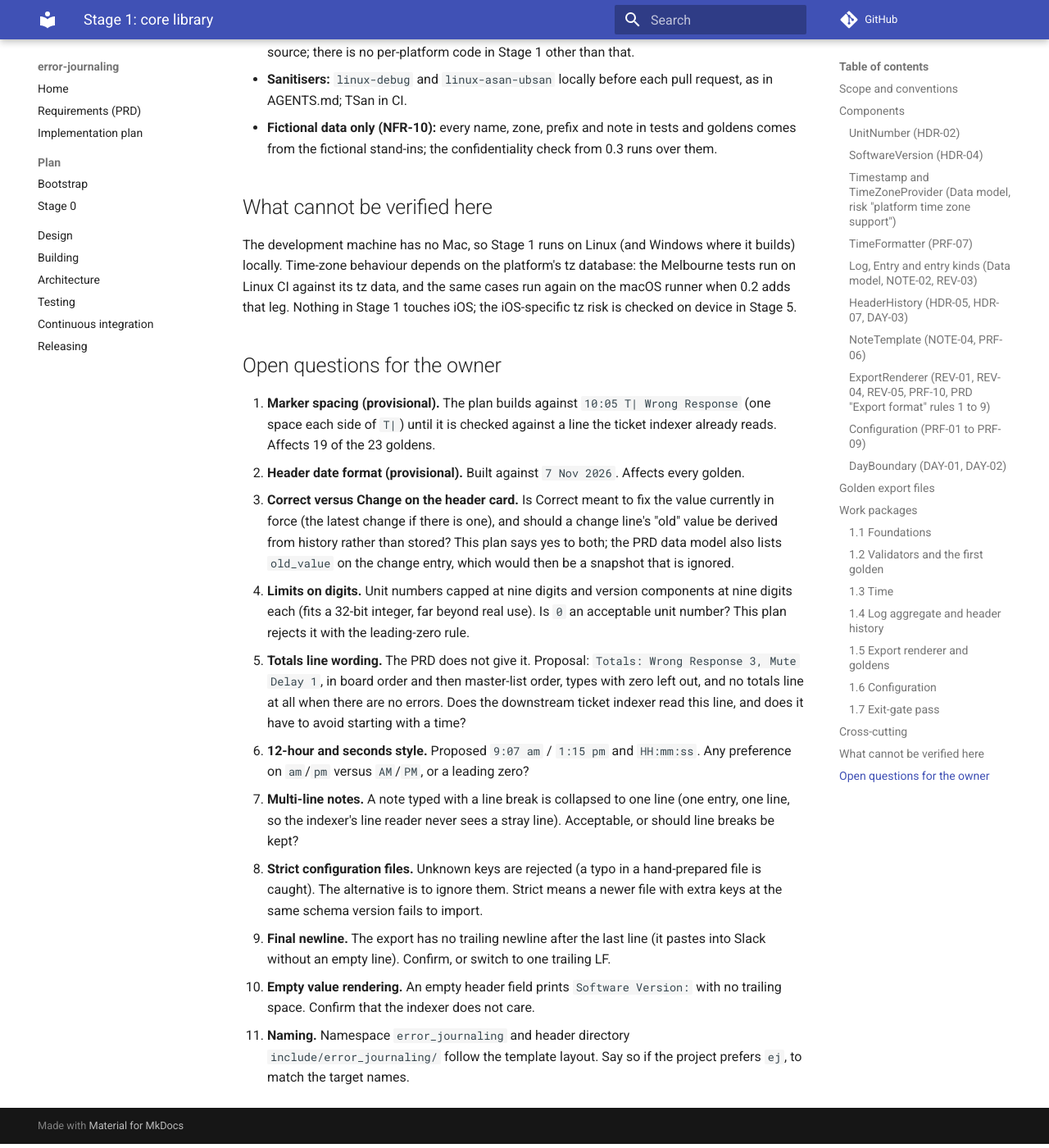
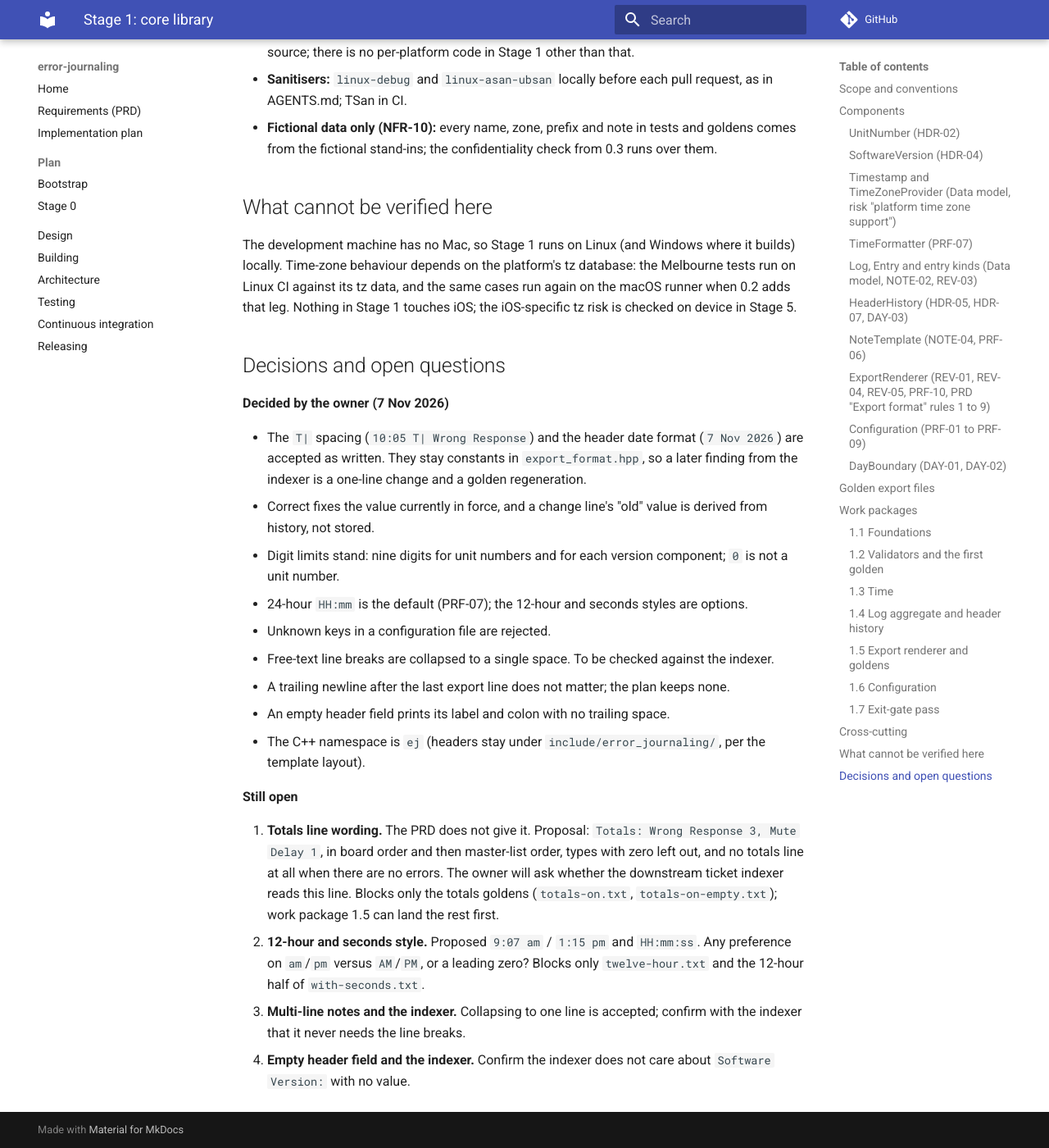
Before and after one commit to iainchesworthlabs/icl-error-journaling, an MkDocs documentation site: the page built from docs/plan/stage-1.md, in a window 1280 px wide and 1400 px high, scrolled down 13728 px. Shown: the whole window at 82% size. Built offline with MkDocs 1.6.1 and Material for MkDocs 9.7.7, drawn with Linux system fonts in a browser that asks for light colours; comment, search, counter and statistics services are not loaded; some of the changed text lies outside the part shown.

Commit message:
Record the owner's Stage 1 decisions
Mark the T| spacing, header date format, Correct and Change reading, digit limits, line-break collapsing, strict configuration keys, final newline, empty header fields and the ej namespace as decided. Four questions stay open: totals wording, 12-hour style, and two checks against the indexer.

Signed-off-by: Iain Chesworth <iain.chesworth@gmail.com>

````diff
--- a/docs/plan/stage-1.md
+++ b/docs/plan/stage-1.md
@@ -12,7 +12,7 @@ one pull request into `develop`. Requirement IDs refer to the [PRD](../prd.md).
 Everything lives in `ej_core` (C++23, QtCore only) under `libs/core/`. There is no UI, no database and no QML. Stage 1 adds
 no dependency.
 
-- Headers in `libs/core/include/error_journaling/`, namespace `error_journaling`, sources in `libs/core/src/`, tests in
+- Headers in `libs/core/include/error_journaling/`, namespace `ej`, sources in `libs/core/src/`, tests in
   `libs/core/tests/`.
 - Text is UTF-8 `std::string`. The core uses `std::chrono` for time. `QTimeZone` appears only in one implementation file
   (see 1.3), so the rest of the core builds and tests without Qt types.
@@ -198,8 +198,7 @@ std::expected<void, HeaderError> correct_header_change(Log&, EntryId change, std
 
 `correct_header` fixes the value currently in force: the latest live change for that field if there is one, otherwise the
 initial value. The "old" value on a change line is derived from the history (`previous_value`), not stored, so a
-correction flows into every later line without rewriting entries. Open question 3 asks the owner to confirm this reading
-of the PRD's data model. `change_header` validates through `UnitNumber` and `SoftwareVersion` for those fields and
+correction flows into every later line without rewriting entries. The owner confirmed this reading of the PRD's data model. `change_header` validates through `UnitNumber` and `SoftwareVersion` for those fields and
 rejects a change to the value already in force.
 
 Tests (`unit`):
@@ -270,8 +269,8 @@ std::expected<std::string, RenderError> render_entry_line(const Log&, EntryId, c
 ```
 
 `render_entry_line` serves REV-04 (copy one line) and the timeline in Stage 3, so the review screen and the export cannot
-drift apart (REV-01 requires the same wording). The two format constants that are still provisional (the header date and
-the space after `T|`) are each defined once in `export_format.hpp`, so a change is a one-line edit followed by regenerating
+drift apart (REV-01 requires the same wording). The two format constants that were provisional (the header date and
+the space after `T|`, now accepted) are each defined once in `export_format.hpp`, so a change is a one-line edit followed by regenerating
 the affected golden files.
 
 Rules as implemented (the numbering is this plan's; it covers PRD rules 1 to 9 and adds line endings):
@@ -285,7 +284,7 @@ Rules as implemented (the numbering is this plan's; it covers PRD rules 1 to 9 a
 6. Times in the zone each entry was captured in, formatted by `TimeFormatter`.
 7. Deleted entries are skipped. With totals on, a blank line and a totals line follow the timeline.
 8. Header block, blank line, timeline. LF line endings, UTF-8, no trailing whitespace on any line.
-9. Free text containing line breaks is collapsed to single spaces, so one entry is always one line (open question 7).
+9. Free text containing line breaks is collapsed to single spaces, so one entry is always one line (accepted; open question 3 checks it against the indexer).
 
 Tests (`unit`): the golden files below, plus:
 
@@ -342,7 +341,7 @@ Tests (`unit`):
   `{value}`, a malformed UUID, an empty facilitator, a prefix of `UNIT-`.
 - Several faults in one file are all reported, in file order.
 - A retired type keeps its board position out of the layout, and still round-trips.
-- Unknown keys are rejected with `UNKNOWN_FIELD` (open question 8).
+- Unknown keys are rejected with `UNKNOWN_FIELD` (decided).
 - Unicode names round-trip; a file with a byte-order mark is accepted.
 - Limits: files over 1 MiB, or with over 500 error types, are rejected before parsing deeply (no unbounded work on an
   imported file).
@@ -384,10 +383,10 @@ directory and prints the first differing line. A `.gitattributes` rule marks `li
 eol=lf` so a Windows checkout cannot convert line endings. Names, ids and zones are fictional (Sam Example, UNIT, North
 Site, Wrong Response, and the other error types of the proposed board).
 
-"Date" means the header date format (provisional decision 2: `7 Nov 2026`). "T\|" means the space after the marker
-(provisional decision 1: `HH:mm T| <error type>`). Every golden has a `Date:` line, so a change to the date format
+"Date" means the header date format (accepted: `7 Nov 2026`). "T\|" means the space after the marker
+(accepted: `HH:mm T| <error type>`). Every golden has a `Date:` line, so a change to the date format
 regenerates all of them; only the goldens with error lines depend on the marker spacing. The totals-line wording is not in
-the PRD at all and is a third provisional item (open question 5).
+the PRD at all and is a third provisional item (open question 1).
 
 | File | Covers | Date | T\| | Totals wording |
 |---|---|---|---|---|
@@ -416,7 +415,7 @@ the PRD at all and is a third provisional item (open question 5).
 | `retired-type.txt` | An entry whose error type was retired later still prints its name. | yes | yes | no |
 
 The first golden to be written, reviewed and merged is `prd-example.txt` (work package 1.2), before any other renderer
-code. If the owner changes either provisional decision, the change is a constant in `export_format.hpp` plus a
+code. If the owner changes either accepted format, the change is a constant in `export_format.hpp` plus a
 regeneration of the files in the table, reviewed as a diff.
 
 ## Work packages
@@ -480,28 +479,29 @@ depends on the platform's tz database: the Melbourne tests run on Linux CI again
 on the macOS runner when 0.2 adds that leg. Nothing in Stage 1 touches iOS; the iOS-specific tz risk is checked on device in
 Stage 5.
 
-## Open questions for the owner
+## Decisions and open questions
 
-1. **Marker spacing (provisional).** The plan builds against `10:05 T| Wrong Response` (one space each side of `T|`) until
-   it is checked against a line the ticket indexer already reads. Affects 19 of the 23 goldens.
-2. **Header date format (provisional).** Built against `7 Nov 2026`. Affects every golden.
-3. **Correct versus Change on the header card.** Is Correct meant to fix the value currently in force (the latest change if
-   there is one), and should a change line's "old" value be derived from history rather than stored? This plan says yes to
-   both; the PRD data model also lists `old_value` on the change entry, which would then be a snapshot that is ignored.
-4. **Limits on digits.** Unit numbers capped at nine digits and version components at nine digits each (fits a 32-bit
-   integer, far beyond real use). Is `0` an acceptable unit number? This plan rejects it with the leading-zero rule.
-5. **Totals line wording.** The PRD does not give it. Proposal: `Totals: Wrong Response 3, Mute Delay 1`, in board order and
-   then master-list order, types with zero left out, and no totals line at all when there are no errors. Does the
-   downstream ticket indexer read this line, and does it have to avoid starting with a time?
-6. **12-hour and seconds style.** Proposed `9:07 am` / `1:15 pm` and `HH:mm:ss`. Any preference on `am`/`pm` versus
-   `AM`/`PM`, or a leading zero?
-7. **Multi-line notes.** A note typed with a line break is collapsed to one line (one entry, one line, so the indexer's
-   line reader never sees a stray line). Acceptable, or should line breaks be kept?
-8. **Strict configuration files.** Unknown keys are rejected (a typo in a hand-prepared file is caught). The alternative is
-   to ignore them. Strict means a newer file with extra keys at the same schema version fails to import.
-9. **Final newline.** The export has no trailing newline after the last line (it pastes into Slack without an empty line).
-   Confirm, or switch to one trailing LF.
-10. **Empty value rendering.** An empty header field prints `Software Version:` with no trailing space. Confirm that the
-    indexer does not care.
-11. **Naming.** Namespace `error_journaling` and header directory `include/error_journaling/` follow the template layout.
-    Say so if the project prefers `ej`, to match the target names.
+**Decided by the owner (7 Nov 2026)**
+
+- The `T|` spacing (`10:05 T| Wrong Response`) and the header date format (`7 Nov 2026`) are accepted as written. They stay
+  constants in `export_format.hpp`, so a later finding from the indexer is a one-line change and a golden regeneration.
+- Correct fixes the value currently in force, and a change line's "old" value is derived from history, not stored.
+- Digit limits stand: nine digits for unit numbers and for each version component; `0` is not a unit number.
+- 24-hour `HH:mm` is the default (PRF-07); the 12-hour and seconds styles are options.
+- Unknown keys in a configuration file are rejected.
+- Free-text line breaks are collapsed to a single space. To be checked against the indexer.
+- A trailing newline after the last export line does not matter; the plan keeps none.
+- An empty header field prints its label and colon with no trailing space.
+- The C++ namespace is `ej` (headers stay under `include/error_journaling/`, per the template layout).
+
+**Still open**
+
+1. **Totals line wording.** The PRD does not give it. Proposal: `Totals: Wrong Response 3, Mute Delay 1`, in board order and
+   then master-list order, types with zero left out, and no totals line at all when there are no errors. The owner will ask
+   whether the downstream ticket indexer reads this line. Blocks only the totals goldens (`totals-on.txt`,
+   `totals-on-empty.txt`); work package 1.5 can land the rest first.
+2. **12-hour and seconds style.** Proposed `9:07 am` / `1:15 pm` and `HH:mm:ss`. Any preference on `am`/`pm` versus
+   `AM`/`PM`, or a leading zero? Blocks only `twelve-hour.txt` and the 12-hour half of `with-seconds.txt`.
+3. **Multi-line notes and the indexer.** Collapsing to one line is accepted; confirm with the indexer that it never needs
+   the line breaks.
+4. **Empty header field and the indexer.** Confirm the indexer does not care about `Software Version:` with no value.
````
Also changed, not shown: other parts of docs/plan/stage-1.md (+2 -2 lines).
